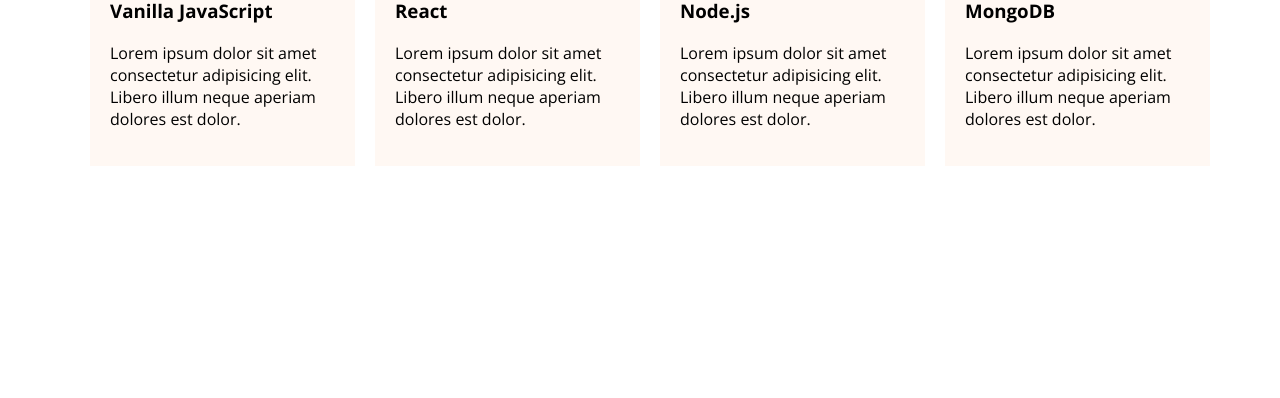
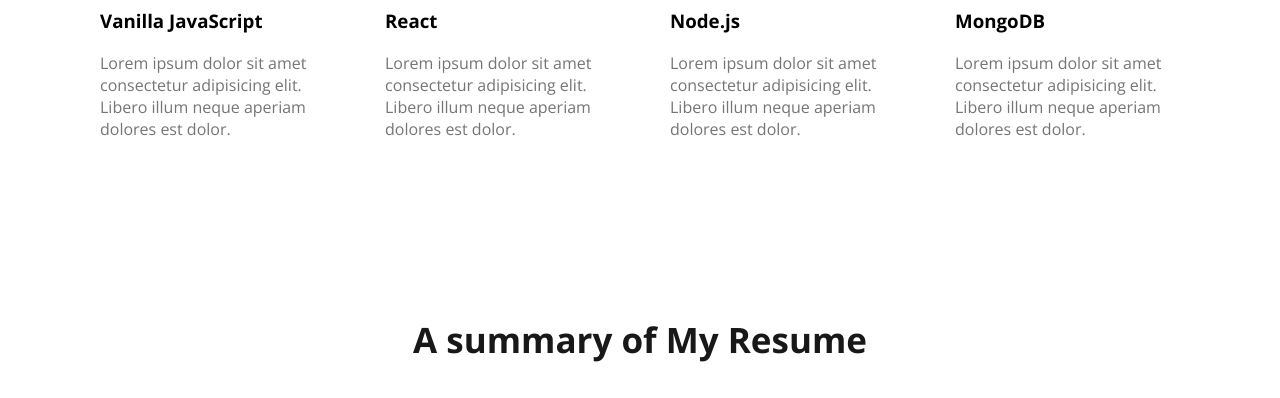
Before and after one commit to ariful-gitbit/web-developer-portfolio, a plain HTML site: page index.html in a window 1280 px wide. Shown: the part 1943-2341 px from the top of the page. Before the commit the page ends 2117 px from the top, so only its background shows below. Drawn offline with nearby package versions, Linux system fonts and the light colour scheme.

Commit message:
Added skills

```diff
--- a/index.html
+++ b/index.html
@@ -95,6 +95,11 @@
 
     </section>
 
+    <!-- Resume Section -->
+    <section>
+      <h3 class="section-title">A summary of My Resume</h3>
+    </section>
+
   </main>
 
   <footer></footer>
--- a/styles/portfolio.css
+++ b/styles/portfolio.css
@@ -106,6 +106,10 @@
   margin: 0 auto;
 }
 
+main section {
+  margin-top: 130px ;
+}
+
 /* about section styles */
 .about {
   padding: 130px;
@@ -132,7 +136,12 @@
 }
 
 .skill {
-  background-color:#FFF8F3;
-  margin-left: 20px;
-  padding: 20px;
+  padding: 30px;
+  border-radius: 5px;
+  background: #FFF;
+  box-shadow: 0px 6px 50px 0px rgba(0, 0, 0, 0, 0.06);
 }
+
+.skill-description {
+  color: #757575;
+}
```
